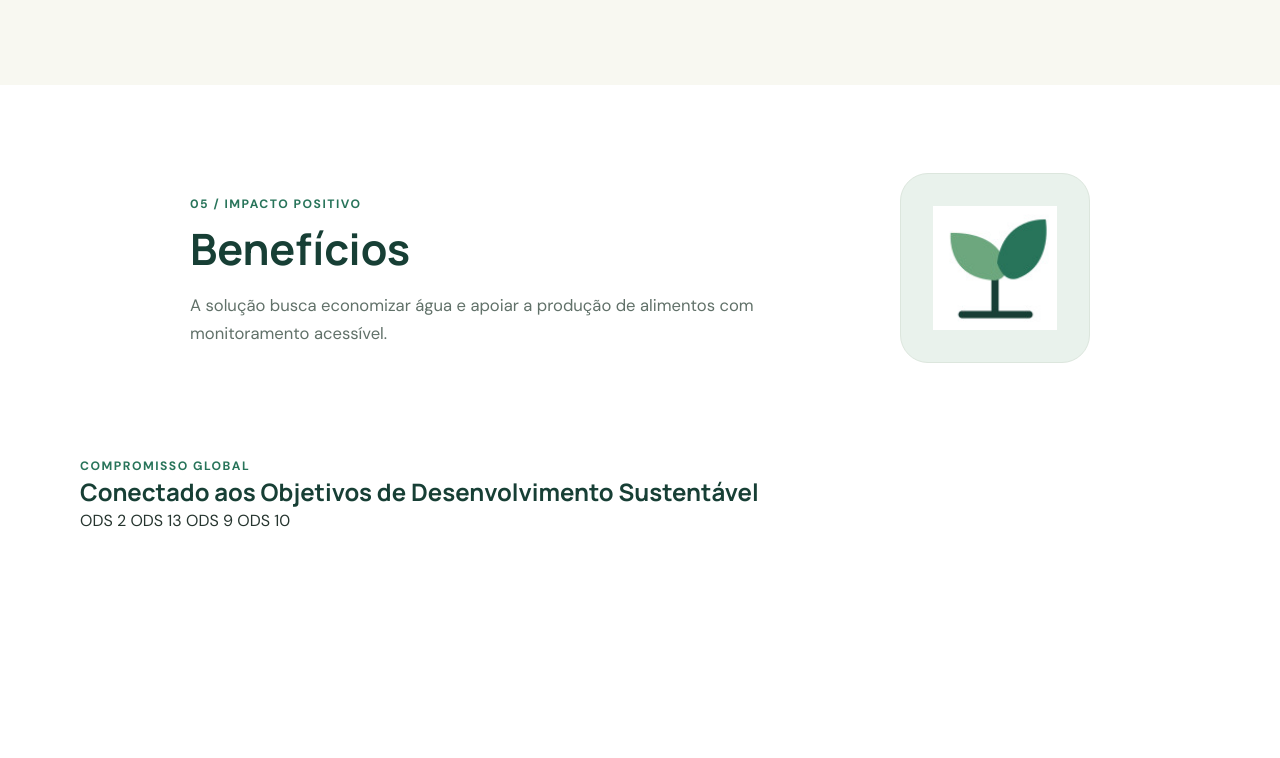
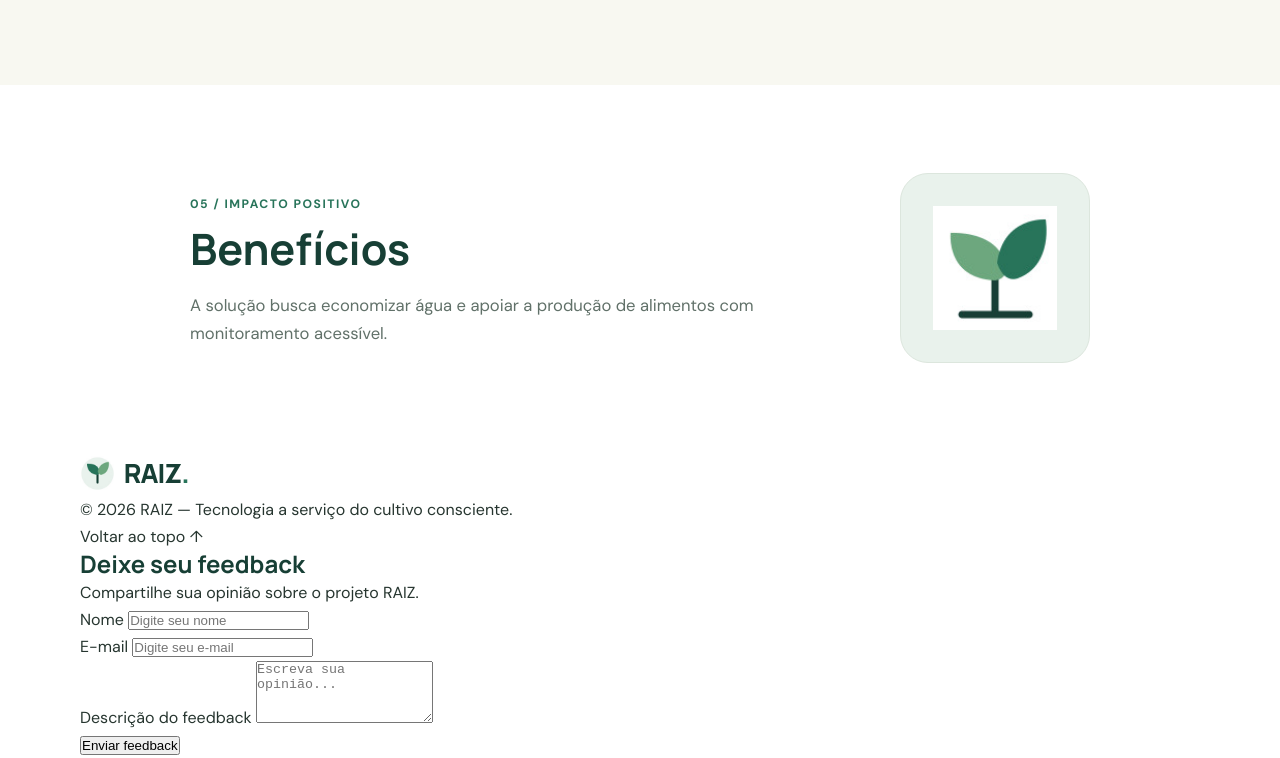
Before and after one commit to L1nguin3/GS_FRONT_END, a plain HTML site: page index.html in a window 1280 px wide. Shown: the part 2298-3056 px from the top of the page. Before the commit the page ends 2832 px from the top, so only its background shows below. Drawn offline with Linux system fonts and the light colour scheme.

Commit message:
feat: alteração de section para footer

```diff
--- a/index.html
+++ b/index.html
@@ -50,7 +50,7 @@
                 </div>
             </div>
         </section>
-    <section class="secao" id="problema">
+        <section class="secao" id="problema">
             <div class="container secao-conteudo">
                 <div class="icone-secao">
                     <img src="img/problema.jpg" alt="Ícone de gota de água">
@@ -58,7 +58,8 @@
                 <div class="texto-secao">
                     <span class="numero">01 / O DESAFIO</span>
                     <h2>Problema</h2>
-                    <p>Pequenos produtores e cultivadores enfrentam dificuldades para identificar a umidade ideal do solo.</p>
+                    <p>Pequenos produtores e cultivadores enfrentam dificuldades para identificar a umidade ideal do
+                        solo.</p>
                     <p>A irrigação sem informação pode desperdiçar água, prejudicar plantações e aumentar custos.</p>
                     <span class="contagem">Parágrafos: 13 e 12 palavras.</span>
                 </div>
@@ -103,7 +104,8 @@
                 <div class="texto-secao">
                     <span class="numero">04 / PARA QUEM</span>
                     <h2>Público-alvo</h2>
-                    <p>A proposta atende pequenos produtores, agricultores familiares e pessoas que cultivam em espaços comunitários.</p>
+                    <p>A proposta atende pequenos produtores, agricultores familiares e pessoas que cultivam em espaços
+                        comunitários.</p>
                     <p>O foco está em contextos com recursos limitados e necessidade de economizar água.</p>
                     <span class="contagem">Parágrafos: 14 e 13 palavras.</span>
                 </div>
@@ -122,20 +124,40 @@
             </div>
         </section>
 
-        <section class="ods">
-            <div class="container ods-conteudo">
-                <div>
-                    <span class="numero">COMPROMISSO GLOBAL</span>
-                    <h2>Conectado aos Objetivos de Desenvolvimento Sustentável</h2>
-                </div>
-                <div class="ods-lista" aria-label="Objetivos de Desenvolvimento Sustentável">
-                    <span class="ods-item">ODS 2</span>
-                    <span class="ods-item">ODS 13</span>
-                    <span class="ods-item">ODS 9</span>
-                    <span class="ods-item">ODS 10</span>
-                </div>
+        <footer class="rodape">
+            <div class="container rodape-conteudo">
+                <a class="marca marca-rodape" href="#inicio">
+                    <img src="img/raiz.jpg" alt="Ícone RAIZ: uma folha dentro de um círculo">
+                    <span>RAIZ<span class="ponto">.</span></span>
+                </a>
+                <p>© 2026 RAIZ — Tecnologia a serviço do cultivo consciente.</p>
+                <a class="voltar-topo" href="#inicio">
+                    Voltar ao topo ↑
+                </a>
             </div>
-        </section>
+            <div class="container feedback">
+                <h2>Deixe seu feedback</h2>
+                <p>Compartilhe sua opinião sobre o projeto RAIZ.</p>
+                <form id="formulario-feedback">
+                    <div class="campo-feedback">
+                        <label for="feedback-nome">Nome</label>
+                        <input type="text" id="feedback-nome" placeholder="Digite seu nome">
+                    </div>
+                    <div class="campo-feedback">
+                        <label for="feedback-email">E-mail</label>
+                        <input type="email" id="feedback-email" placeholder="Digite seu e-mail">
+                    </div>
+                    <div class="campo-feedback">
+                        <label for="feedback-descricao">Descrição do feedback</label>
+                        <textarea id="feedback-descricao" rows="4" placeholder="Escreva sua opinião..."></textarea>
+                    </div>
+                    <button type="button" class="botao-feedback" onclick="enviarFeedback()">
+                        Enviar feedback
+                    </button>
+                </form>
+            </div>
+        </footer>
+
     </main>
 </body>
 
```
